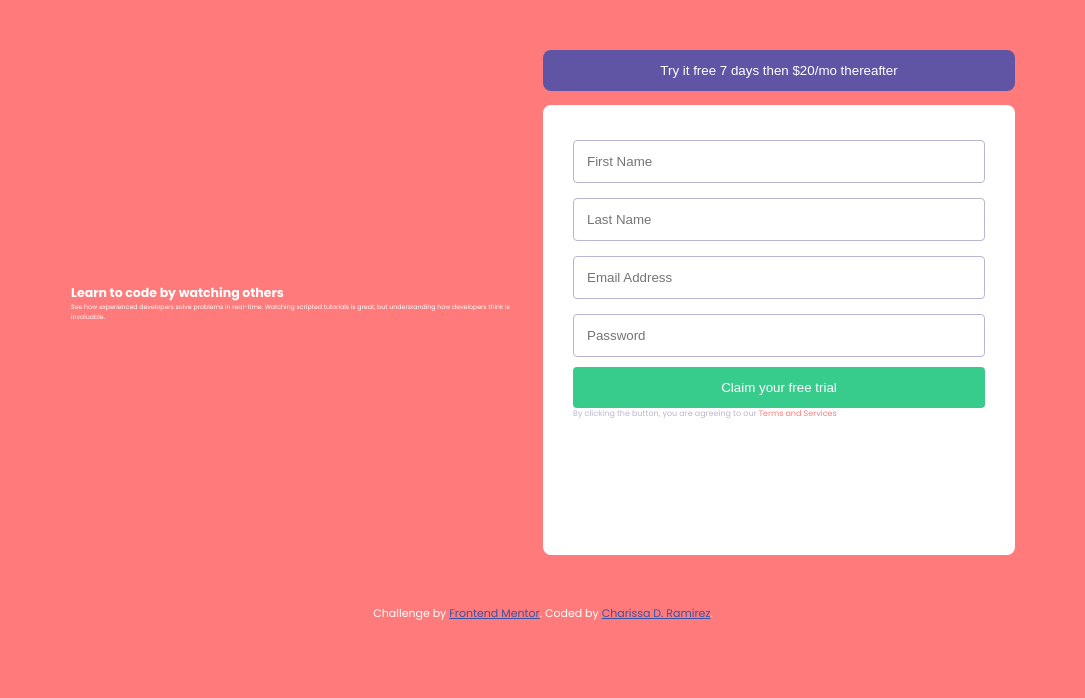
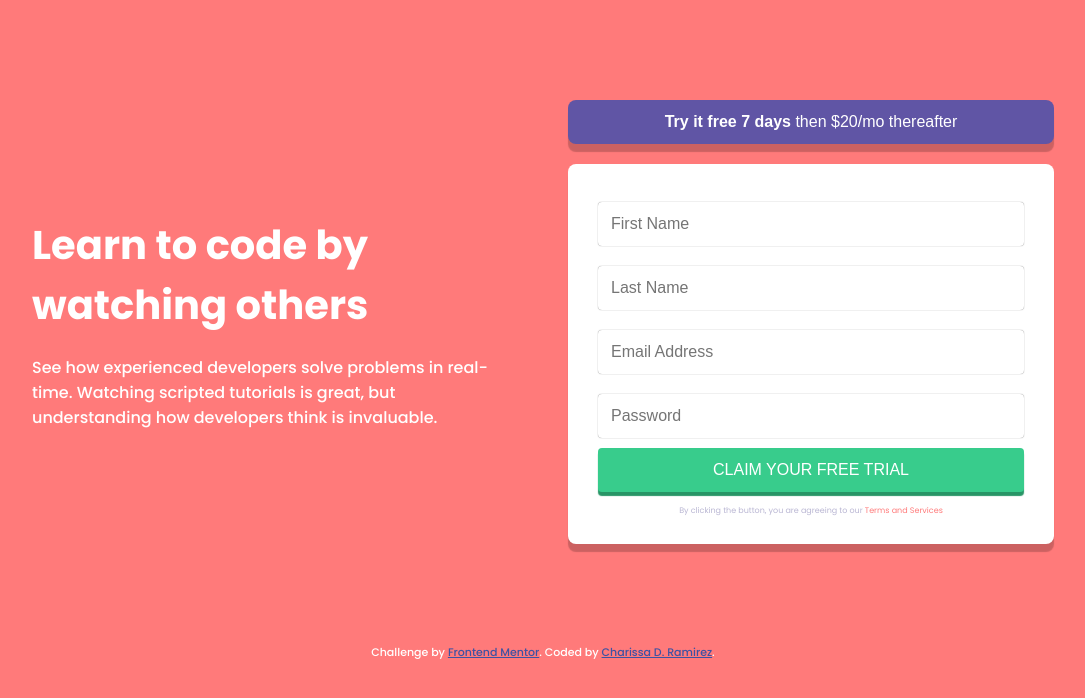
Before and after one commit to chawissa/signup-form, a plain HTML site: page index.html in a window 1280 px wide. Shown: the whole page, without its empty margins (97-1182 px from the left). Drawn offline with Linux system fonts and the light colour scheme.

Commit message:
Input texts

```diff
--- a/index.html
+++ b/index.html
@@ -21,7 +21,7 @@
   <body>
     <div class="container">
       <div class="intro">
-        <h1><span>Learn to code by </span>watching others</h1>
+        <h1>Learn to code by watching others</h1>
         <p>
           See how experienced developers solve problems in real-time. Watching
           scripted tutorials is great, but understanding how developers think is
@@ -31,8 +31,8 @@
       <div class="intro intro-form">
         <div>
           <button class="btn btn-purple">
-            <span>Try it free 7 days </span>
-            <span>then $20/mo thereafter</span>
+            <span class="signup-bold">Try it free 7 days </span>
+            <span class="signup-thin">then $20/mo thereafter</span>
           </button>
         </div>
 
--- a/style.css
+++ b/style.css
@@ -21,7 +21,7 @@ body {
 }
 
 .container {
-  padding: 5rem;
+  padding: 10rem;
   display: flex;
   justify-content: center;
   align-items: center;
@@ -32,7 +32,18 @@ body {
 } */
 
 .intro {
-  flex: 0 0 40%;
+  flex: 0 0 45%;
+}
+
+h1 {
+  font-weight: 700;
+  font-size: 4rem;
+  padding-bottom: 2rem;
+}
+
+p {
+  font-size: 1.6rem;
+  font-weight: 500;
 }
 
 .intro-form {
@@ -40,23 +51,41 @@ body {
   flex-direction: column;
 }
 
+.intro:last-of-type {
+  margin-left: 5rem;
+}
+
 .signup-form {
-  height: 45rem;
+  height: 38rem;
   background-color: #fff;
   padding: 3rem;
-  margin-top: 1.4rem;
+  margin-top: 2rem;
   border-radius: 0.8rem;
+  box-shadow: 0 0.8rem 0.1rem rgba(0, 0, 0, 0.2);
 
   display: flex;
   flex-direction: column;
+  justify-content: center;
+  /* align-content: center; */
 }
 
 .input-field {
   width: 100%;
   padding: 1.3rem;
-  margin: 5px 0 1rem 0;
-  border: 1px solid var(--color-grayish-blue);
+  margin: 1rem 0 1rem 0;
+  /* border: 0.1px solid #777; */
+  border: none;
+  box-shadow: 0 0 0.1rem rgba(0, 0, 0, 0.6);
   border-radius: 0.4rem;
+  font-size: 1.6rem;
+}
+
+.signup-bold {
+  font-weight: 700;
+}
+
+.signup-thin {
+  font-weight: 400;
 }
 
 .btn {
@@ -66,20 +95,26 @@ body {
   border: none;
   width: 100%;
   cursor: pointer;
+  font-size: 1.6rem;
 }
 
 .btn-purple {
   background-color: var(--color-accent-blue);
   border-radius: 0.8rem;
+  box-shadow: 0 0.8rem 0.1rem rgba(0, 0, 0, 0.2);
 }
 
 .btn-green {
   background-color: var(--color-primary-green);
   border-radius: 0.4rem;
+  margin-bottom: 1.3rem;
+  text-transform: uppercase;
+  box-shadow: 0 0.4rem 0.1rem hsl(154, 58%, 37%);
 }
 
 .agreement {
   font-size: 0.8rem;
+  text-align: center;
 }
 
 .agreement-gray {
@@ -97,3 +132,32 @@ body {
 .attribution a {
   color: hsl(228, 45%, 44%);
 }
+
+/* Big tablets to 1200px (widths smaller than the 1140px row) */
+@media only screen and (max-width: 1200px) {
+}
+
+/* Small tablets to big tablets: from 768px to 1023px */
+@media only screen and (max-width: 1023px) {
+  body {
+    font-size: 18px;
+  }
+
+  .contact-form {
+    width: 80%;
+  }
+}
+
+/* Small phones to small tablets: from 481px to 767px */
+@media only screen and (max-width: 767px) {
+  body {
+    font-size: 16px;
+  }
+}
+
+/* Small phones: from 0 to 480px */
+@media only screen and (max-width: 480px) {
+  .contact-form {
+    width: 100%;
+  }
+}
```
